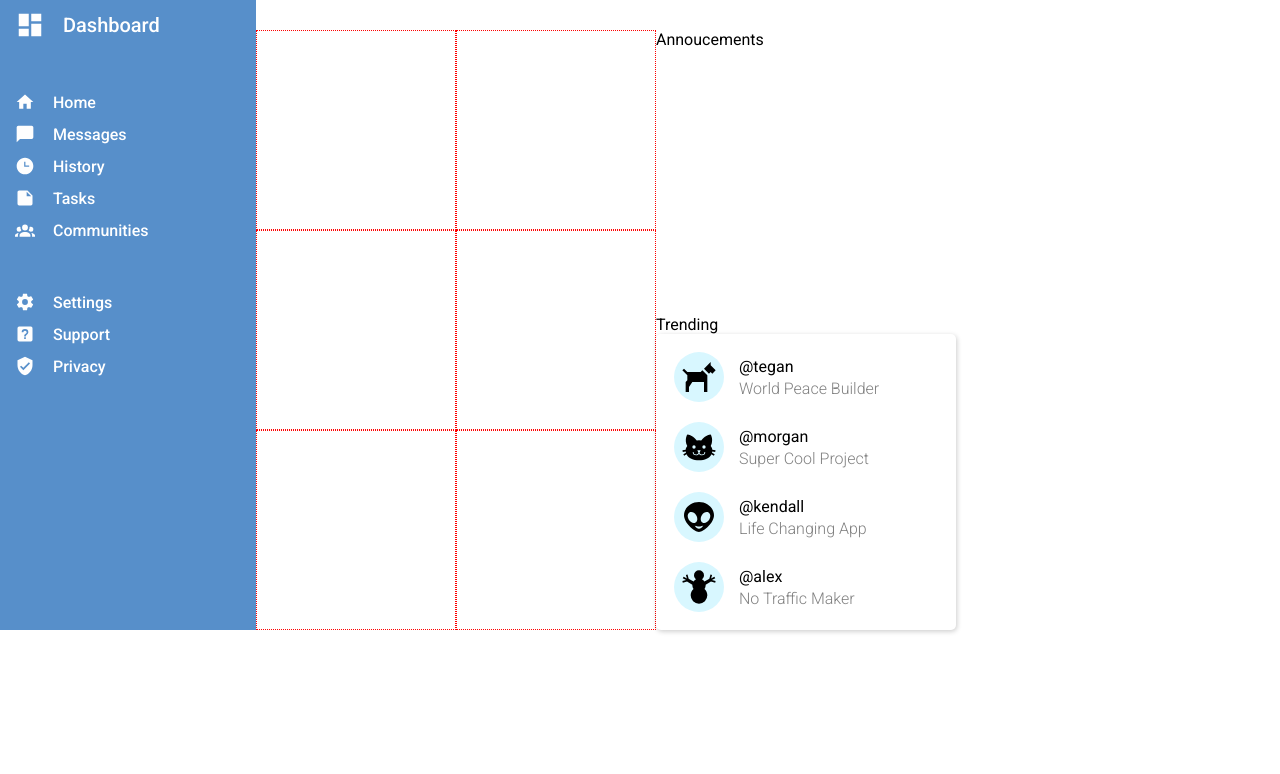
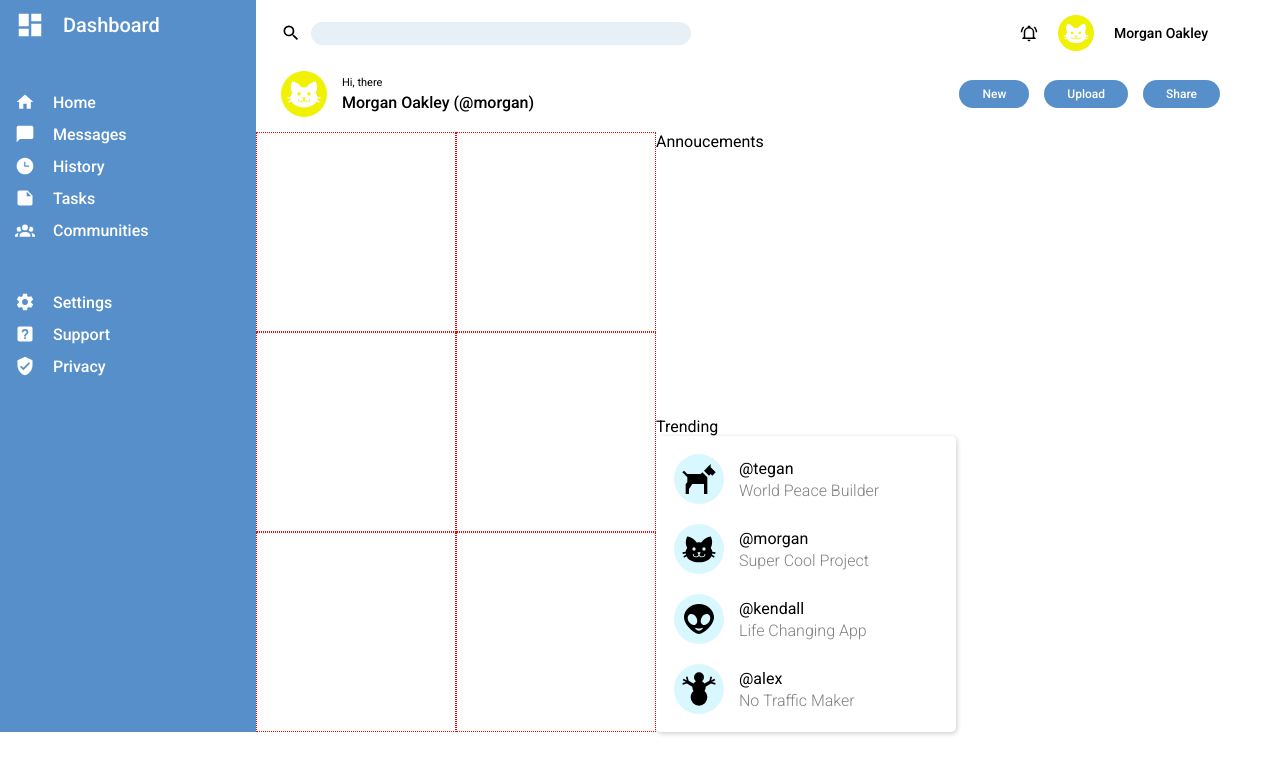
Before and after one commit to Sulemank-1/odin-admin-dashboard, a plain HTML site: page index.html in a window 1280 px wide. Drawn offline with Linux system fonts and the light colour scheme.

Commit message:
Style the "header" section

```diff
--- a/index.html
+++ b/index.html
@@ -68,7 +68,39 @@
       </nav>
 
       <header class="header">
+        <div id="header-top">
+          <div id="search-div">
+            <img id="search-icon" src="assets/header-svg/search-icon.svg" alt="search-icon">
+            <input id="search-bar" type="text">
+          </div>
 
+          <div>
+            <img id="notification-icon" src="assets/header-svg/notification-icon.svg" alt="notification-icon">
+            <div id="profile-icon-div">
+              <img id="profile-icon-1" src="assets/trending-svg/cat.svg" alt="">
+            </div>
+            <p>Morgan Oakley</p>
+          </div>
+        </div>
+
+        <div id="header-bottom">
+          <div>
+            <div id="profile-icon-div">
+              <img id="profile-icon-2" src="assets/trending-svg/cat.svg" alt="">
+            </div>
+
+            <div>
+              <p>Hi, there</p>
+              <p>Morgan Oakley (@morgan)</p>
+            </div>
+          </div>
+
+          <div>
+            <div class="header-button">new</div>
+            <div class="header-button">upload</div>
+            <div class="header-button">share</div>
+          </div>
+        </div>
       </header>
       <div class="main-container">
         <main>
--- a/style.css
+++ b/style.css
@@ -1,15 +1,14 @@
-*{
+* {
   margin: 0;
   padding: 0;
   box-sizing: border-box;
 }
 
-body{
+body {
   font-family: "Roboto", Arial, Helvetica, sans-serif;
 }
 
-
-.container{
+.container {
   display: grid;
   grid-template-columns: 1fr 4fr;
   grid-template-areas:
@@ -20,94 +19,198 @@ body{
 
 /********************* Navbar Styles *************************/
 
-.dashboard{
+.dashboard {
   display: flex;
   flex-direction: column;
   gap: 12px;
   padding-left: 15px;
   padding-top: 10px;
-  background-color: #578FCA;
+  background-color: #578fca;
   grid-area: nav;
 }
 
-.dashboard div{
+.dashboard div {
   display: flex;
   gap: 18px;
   align-items: center;
 }
 
-
-.dashboard img{
+.dashboard img {
   width: 20px;
-  filter: invert(100%) sepia(100%) saturate(0%) hue-rotate(240deg) brightness(100%) contrast(100%);
+  filter: invert(100%) sepia(100%) saturate(0%) hue-rotate(240deg)
+    brightness(100%) contrast(100%);
 }
 
-.dashboard p{
+.dashboard p {
   text-transform: capitalize;
   font-weight: 500;
   color: white;
 }
 
-
-.dashboard-icon-div img{
+.dashboard-icon-div img {
   width: 30px;
 }
 
-.dashboard-icon-div p{
+.dashboard-icon-div p {
   font-size: 20px;
 }
 
-.bottom-margin{
+.bottom-margin {
   margin-bottom: 40px;
+}
+
+/******************* Header Styles *********************/
+
+.header {
+  grid-area: header;
+  padding: 0.9375rem 3.75rem 0.9375rem 1.5625rem;
+  display: flex;
+  flex-direction: column;
+  gap: 1.25rem;
+}
+
+#header-top{
+  display: flex;
+  justify-content:space-between;
+}
+
+#search-div {
+  display: flex;
+  gap: 0.625rem;
+  align-items: center;
+}
+
+#search-icon {
+  width: 20px;
+}
+
+#search-bar {
+  min-width: 380px;
+  max-width: 500px;
+  padding: 0.25rem 0;
+  background-color: #e7eff7;
+  border: none;
+  border-radius: 15px;
+}
+
+#header-top > div:nth-child(2){
+  display: flex;
+  align-items: center;
+  gap: 1.25rem;
+  margin-right: 0.75rem;
+}
+
+#notification-icon{
+  width: 18px;
+}
+
+#profile-icon-div{
+  background-color: rgb(241, 241, 5);
+  display: flex;
+  border-radius: 50%;
+  padding: 0.1875rem;
+}
+
+#profile-icon-1{
+  width: 30px;
+  filter: invert(100%) sepia(100%) saturate(0%) hue-rotate(240deg)
+    brightness(100%) contrast(100%);
+}
+
+#header-top > div:nth-child(2) > p{
+  font-weight: 500;
+  font-size: 0.875rem;
+}
+
+#header-bottom{
+  display: flex;
+  justify-content: space-between;
+  align-items: center;
+}
+
+
+#header-bottom > div:nth-child(1){
+  display: flex;
+  gap: 0.9375rem;
+}
+
+#profile-icon-2{
+  width: 40px;
+  filter: invert(100%) sepia(100%) saturate(0%) hue-rotate(240deg)
+    brightness(100%) contrast(100%);
+}
+
+#header-bottom > div:nth-child(1)> div:nth-child(2){
+  display: flex;
+  gap: 0.25rem;
+  flex-direction: column;
+  justify-content: center;
+}
+
+#header-bottom > div:nth-child(1) p:nth-child(1){
+  font-size: 0.6875rem;
+}
+
+#header-bottom > div:nth-child(1) p:nth-child(2){
+  font-size: 1rem;
+  font-weight: 500;
+}
+
+#header-bottom > div:nth-child(2){
+  display: flex;
+  gap: 0.9375rem;
+  align-items: center;
+}
+
+.header-button{
+  background-color: #578fca;
+  text-transform: capitalize;
+  color: white;
+  font-weight: 500;
+  font-size: 0.75rem;
+  padding: 0.4375rem 1.4375rem;
+  border-radius: 1.125rem;
 }
 
 
 
-/******************* Header Styles *********************/
 
-.header{
-  grid-area: header;
-  padding: 0.9375rem 0.625rem;
-}
+
 
 /******************** Main Section Styles *******************/
 
-.main-container{
+.main-container {
   grid-area: main;
 }
 
-.main-container{
+.main-container {
   display: flex;
-
 }
 
-main{
+main {
   display: grid;
   grid-template-columns: repeat(2, 1fr);
   grid-template-rows: repeat(3, 1fr);
 }
 
-article{
+article {
   border: 1px dotted red;
   height: 200px;
   width: 200px;
 }
 
-.aside-container{
+.aside-container {
   display: flex;
   flex-direction: column;
-
 }
 
-aside{
+aside {
   flex: 1 1 0;
 }
 
-
-
 /*************** "Trending" Section Styles  *************/
 
-.trending{
+.trending {
   display: flex;
   flex-direction: column;
   row-gap: 20px;
@@ -116,35 +219,35 @@ aside{
   padding: 18px;
 }
 
-.t{
+.t {
   display: flex;
   column-gap: 15px;
   align-items: center;
 }
 
-.t > div:first-child{
+.t > div:first-child {
   background-color: rgb(216, 247, 255);
   border-radius: 50%;
   display: flex;
   padding: 5px;
 }
 
-.tsvg{
+.tsvg {
   width: 40px;
   height: 40px;
 }
 
-.box-shadow{
+.box-shadow {
   box-shadow: 1px 1.5px 5px rgba(0, 0, 0, 0.2);
 }
 
-.capitalized{
+.capitalized {
   text-transform: capitalize;
   margin-top: 3px;
   color: grey;
   font-weight: 300;
 }
 
-.trending-text{
+.trending-text {
   font-weight: 400;
 }
```
Also changed, not shown: assets/header-svg/notification-icon.svg (added), assets/header-svg/search-icon.svg (added).
